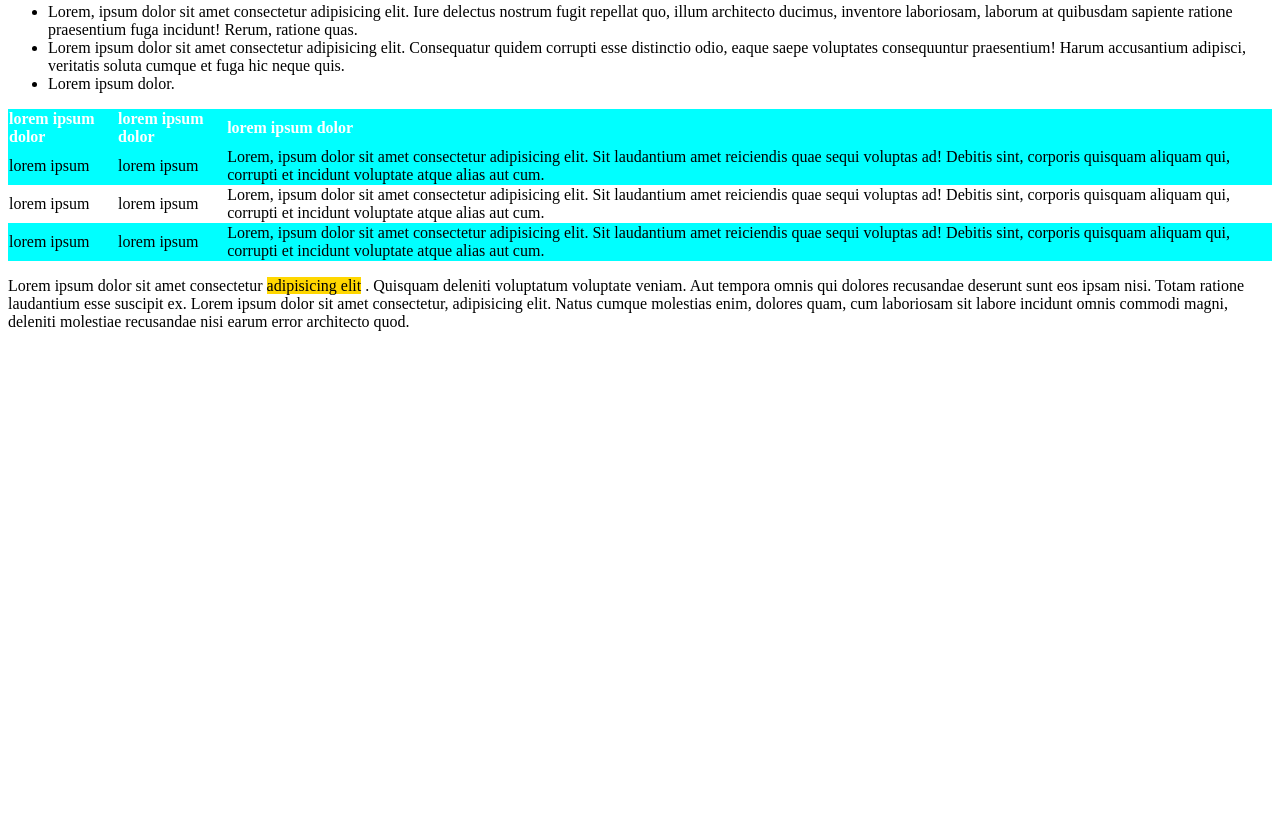
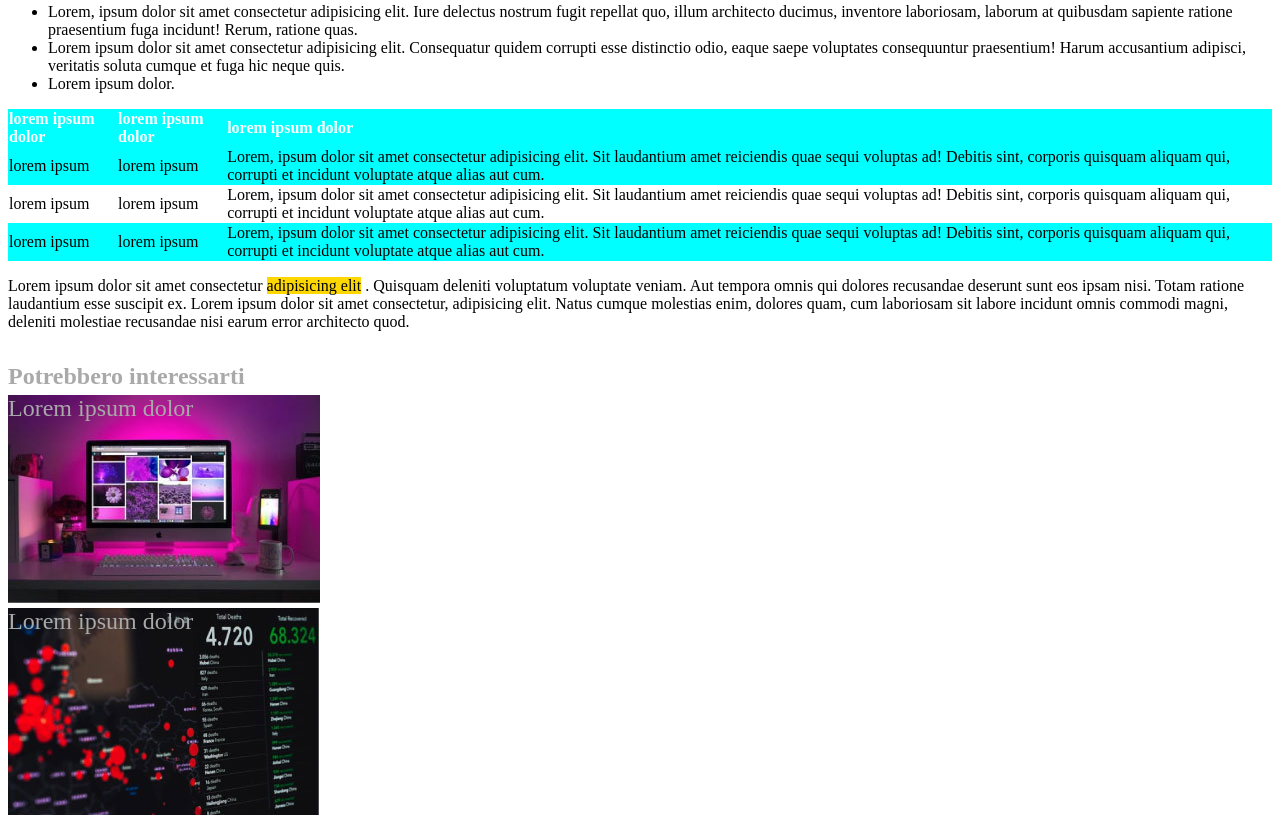
Before and after one commit to Angelop26/html-css-booleaner, a plain HTML site: page index.html in a window 1280 px wide. Shown: the part 899-1722 px from the top of the page. Before the commit the page ends 1246 px from the top, so only its background shows below. Drawn offline with Linux system fonts and the light colour scheme.

Commit message:
add: footer

```diff
--- a/css/style.css
+++ b/css/style.css
@@ -7,6 +7,11 @@
 /* COMMON */
 th, td{
     text-align: left;
+}
+
+.report{
+    font-size: 1.5rem;
+    margin-bottom: 5px;
 }
 
 /* HEADER */
@@ -51,3 +56,19 @@ tr:nth-child(odd){background-color: cyan;}
 .highlights{
     background-color: gold;
 }
+
+/* FOOTER */
+.first{
+    width: 312px;
+    height: 208px;
+    background-image: url(../img/monitor.jpg);
+
+}
+.second{
+    width: 311px;
+    height: 207px;
+    background-image: url(../img/graph.jpg);
+}
+.report{
+    color: darkgrey;
+}
--- a/index.html
+++ b/index.html
@@ -47,9 +47,11 @@
 
             <table>
                 <thead class="color-blue">
-                    <th class="color-white">lorem ipsum dolor</th>
-                    <th class="color-white">lorem ipsum dolor</th>
-                    <th class="color-white">lorem ipsum dolor</th>
+                    <tr>
+                        <th class="color-white">lorem ipsum dolor</th>
+                        <th class="color-white">lorem ipsum dolor</th>
+                        <th class="color-white">lorem ipsum dolor</th>
+                    </tr>
                 </thead>
                 <tbody>
                     <tr class="color-cyan">
@@ -80,7 +82,15 @@
     <!-- main -->
 
     <!-- footer -->
-    <footer></footer>
+    <footer>
+        <h4 class="report">Potrebbero interessarti</h4>
+        <div class="first report">
+            Lorem ipsum dolor
+        </div>
+        <div class="second report">
+            Lorem ipsum dolor
+        </div>
+    </footer>
     <!-- footer -->
 </body>
 </html>
```
